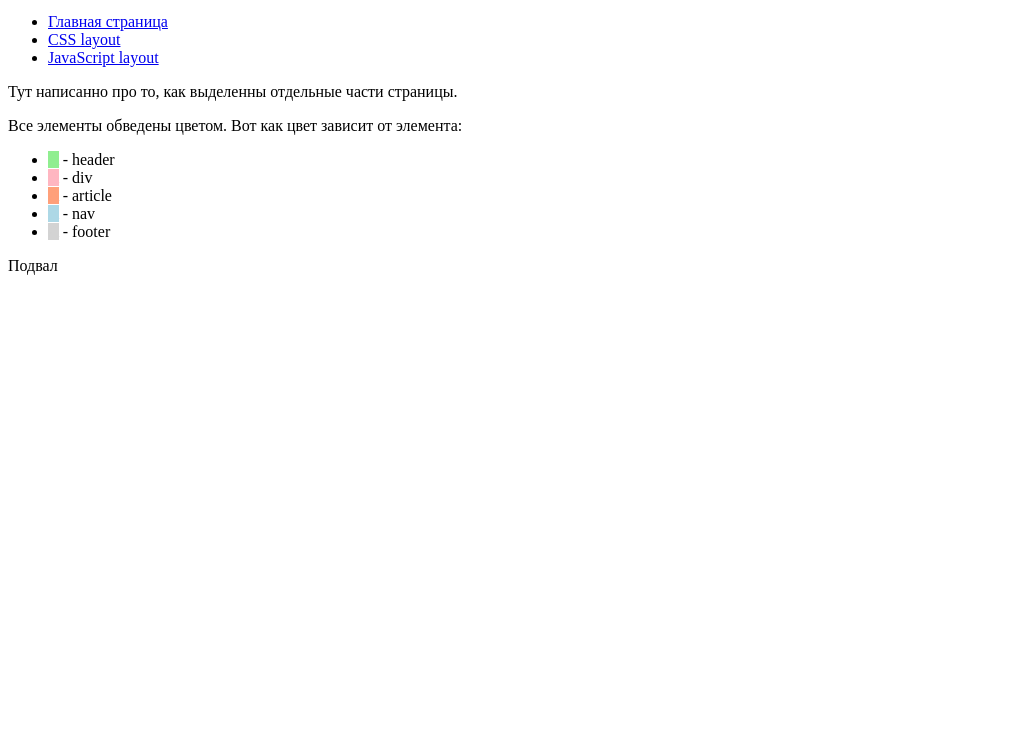
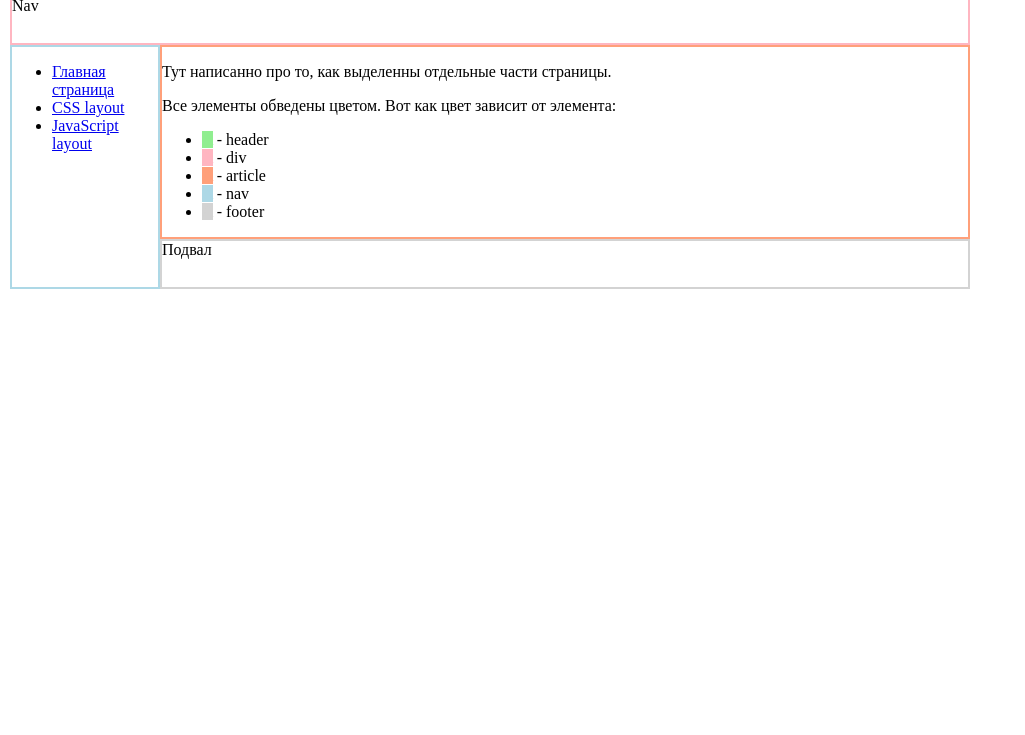
Before and after one commit to turleo/animated-octo-broccoli, a plain HTML site: page pages/gird-layout.html in a window 1280 px wide. Shown: the part 65-800 px from the top of the page, without its empty margins (0-1025 px from the left). Drawn offline with Linux system fonts and the light colour scheme; the site is published under a folder, as on GitHub Pages, so addresses that start at the root find nothing.

Commit message:
Style href edited

```diff
--- a/pages/gird-layout.html
+++ b/pages/gird-layout.html
@@ -3,7 +3,7 @@
     <meta charset="UTF-8">
     <meta http-equiv="X-UA-Compatible" content="IE=edge">
     <meta name="viewport" content="width=device-width, initial-scale=1.0">
-    <link rel="stylesheet" href="/styles/gird-layout.css">
+    <link rel="stylesheet" href="../styles/gird-layout.css">
     <title>Gird</title>
 </head>
 <body>
```
